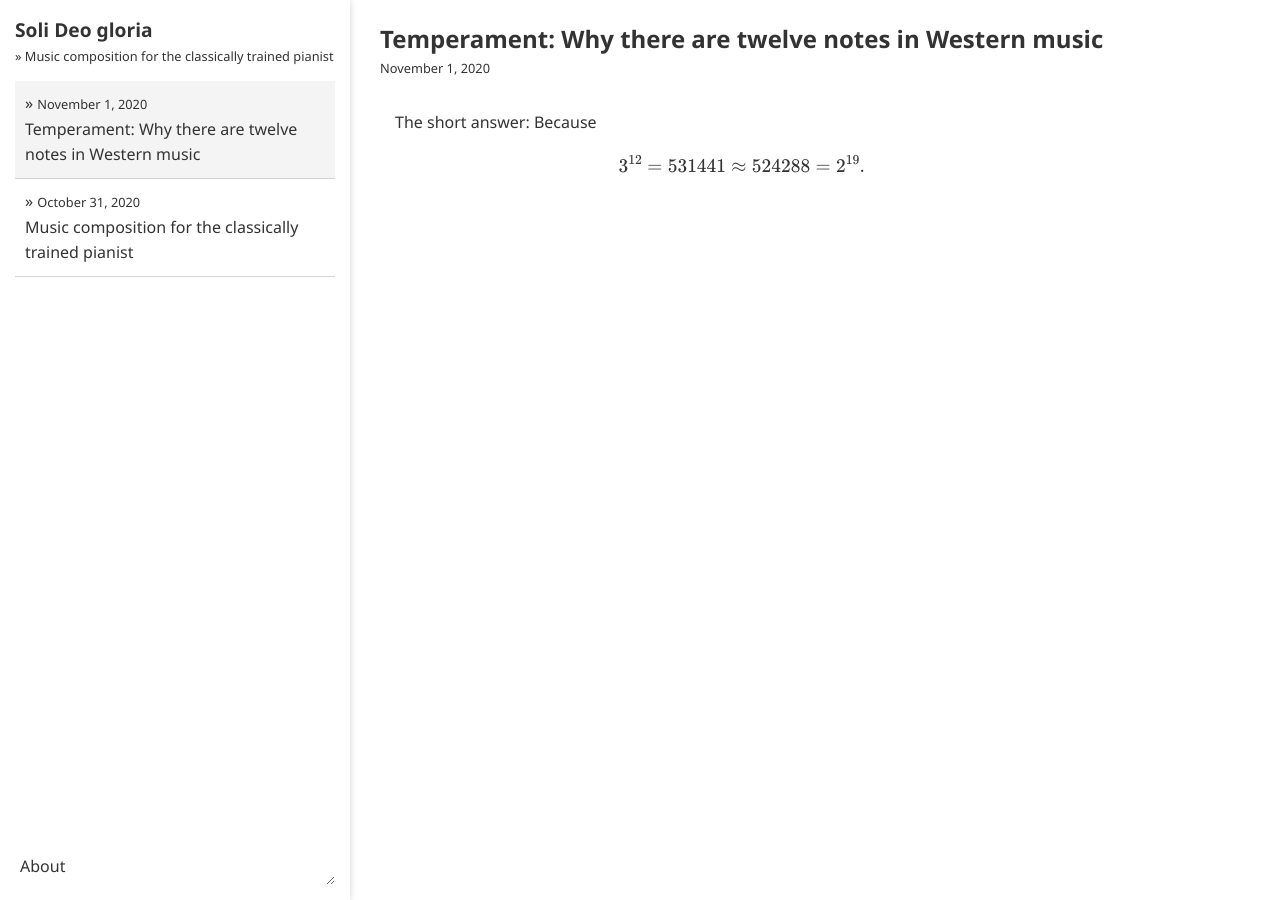
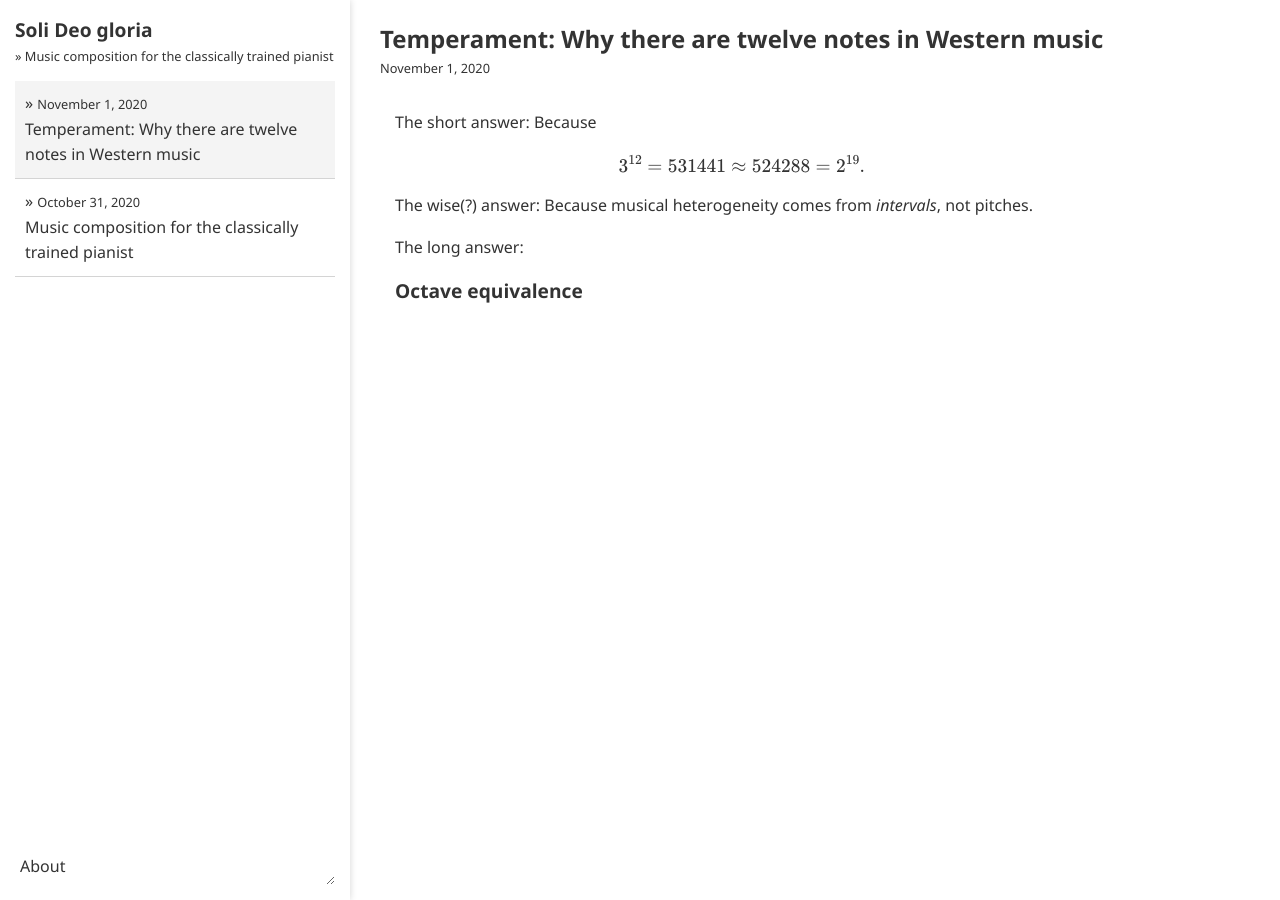
Before and after one commit to ansyblenetwork/sdg, a Jekyll site: the page built from _posts/2020-11-01-temperament-why-there-are-twelve-notes.md, in a window 1280 px wide and 900 px high. Built offline with Jekyll 4.4.1, drawn with Linux system fonts in a browser that asks for light colours; formulas are drawn with MathJax 3.

Commit message:
Update 2020-11-01-temperament-why-there-are-twelve-notes.md

```diff
--- a/_posts/2020-11-01-temperament-why-there-are-twelve-notes.md
+++ b/_posts/2020-11-01-temperament-why-there-are-twelve-notes.md
@@ -5,3 +5,9 @@ title: "Temperament: Why there are twelve notes in Western music"
 The short answer: Because
 
 $$3^{12} = 531441 \approx 524288 = 2^{19}.$$
+
+The wise(?) answer: Because musical heterogeneity comes from _intervals_, not pitches.
+
+The long answer:
+
+### Octave equivalence
```
